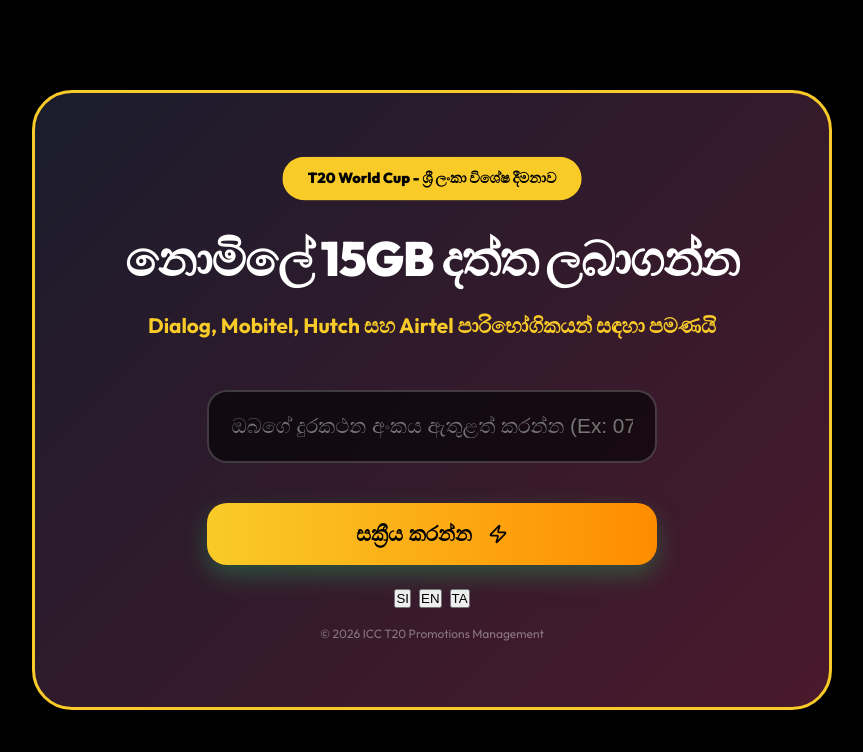
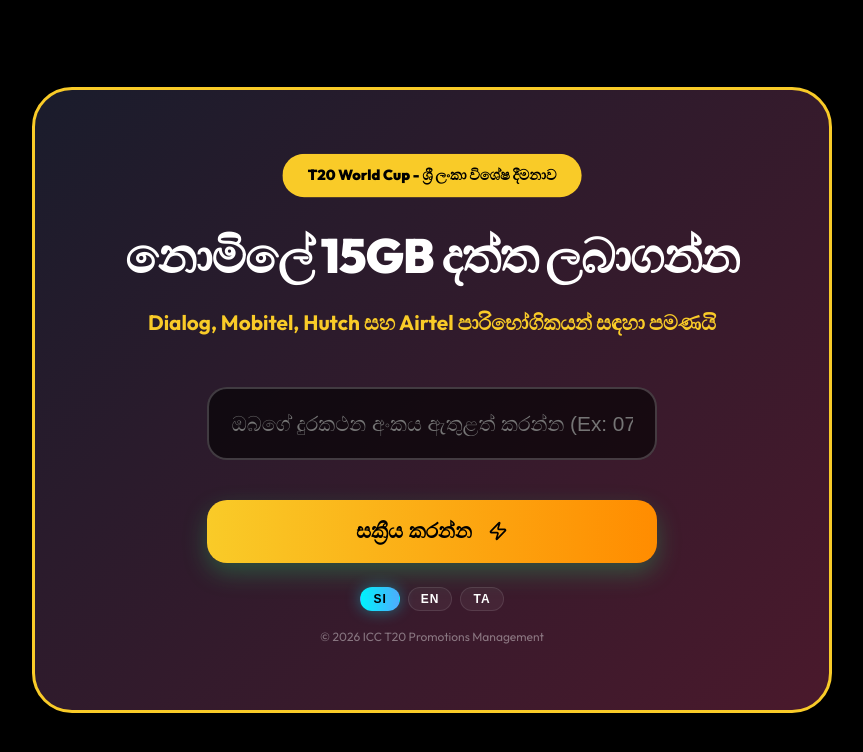
Before and after one commit to Ishangadineth/verifiedhub, a Next.js app: page / in a window 1280 px wide. Shown: the top 752 px of the page, without its empty margins (208-1071 px from the left). Built offline with nearby package versions, Linux system fonts and the light colour scheme.

Commit message:
Fix styling for language switcher buttons

```diff
--- a/app/globals.css
+++ b/app/globals.css
@@ -796,3 +796,29 @@ h1 {
     font-size: 0.75rem;
     margin-top: 0.5rem;
 }
+
+/* Mini Language Switcher in Promo Card */
+.mini-lang-btn {
+    background: rgba(255, 255, 255, 0.05);
+    border: 1px solid rgba(255, 255, 255, 0.1);
+    color: white;
+    padding: 4px 12px;
+    border-radius: 20px;
+    font-size: 0.75rem;
+    font-weight: 600;
+    cursor: pointer;
+    transition: all 0.3s ease;
+    letter-spacing: 1px;
+}
+
+.mini-lang-btn:hover {
+    background: rgba(255, 255, 255, 0.1);
+    border-color: rgba(255, 255, 255, 0.3);
+}
+
+.mini-lang-btn.active {
+    background: linear-gradient(90deg, #00f2fe, #4facfe);
+    border-color: transparent;
+    color: #000;
+    box-shadow: 0 0 15px rgba(0, 242, 254, 0.4);
+}
```
